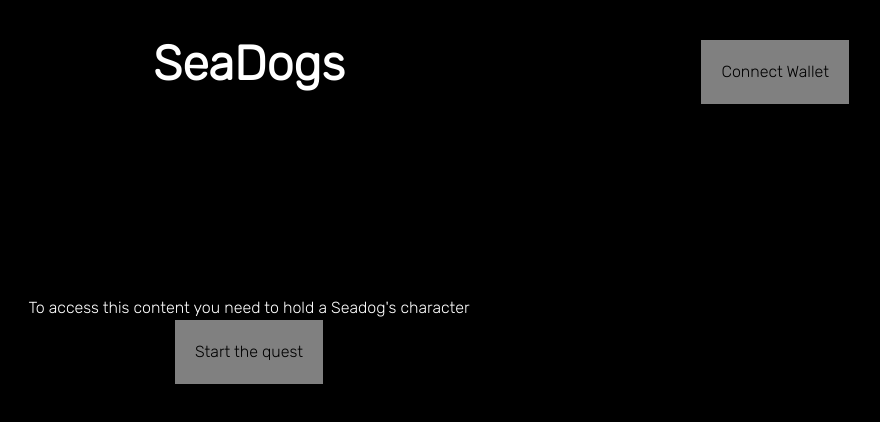
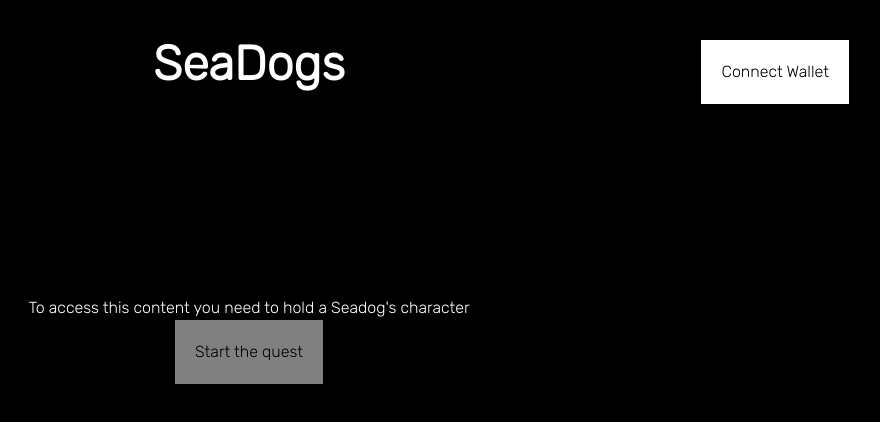
Before and after one commit to seadogslab/seadogs-front, a React (Create React App) app: page / in a window 1280 px wide. Shown: the top 422 px of the page, without its empty margins (391-1271 px from the left). Built offline with nearby package versions, Linux system fonts and the light colour scheme.

Commit message:
console.log debug

```diff
--- a/src/components/Header/index.tsx
+++ b/src/components/Header/index.tsx
@@ -30,7 +30,7 @@ export default () => {
             // console.log('requestConnection');
             requestConnection();
           }}
-          disabled={!isWalletConnected && !ctx.isMetamaskConnected}
+          // disabled={!isWalletConnected && !ctx.isMetamaskConnected}
         />
       </div>
     </div>
```
